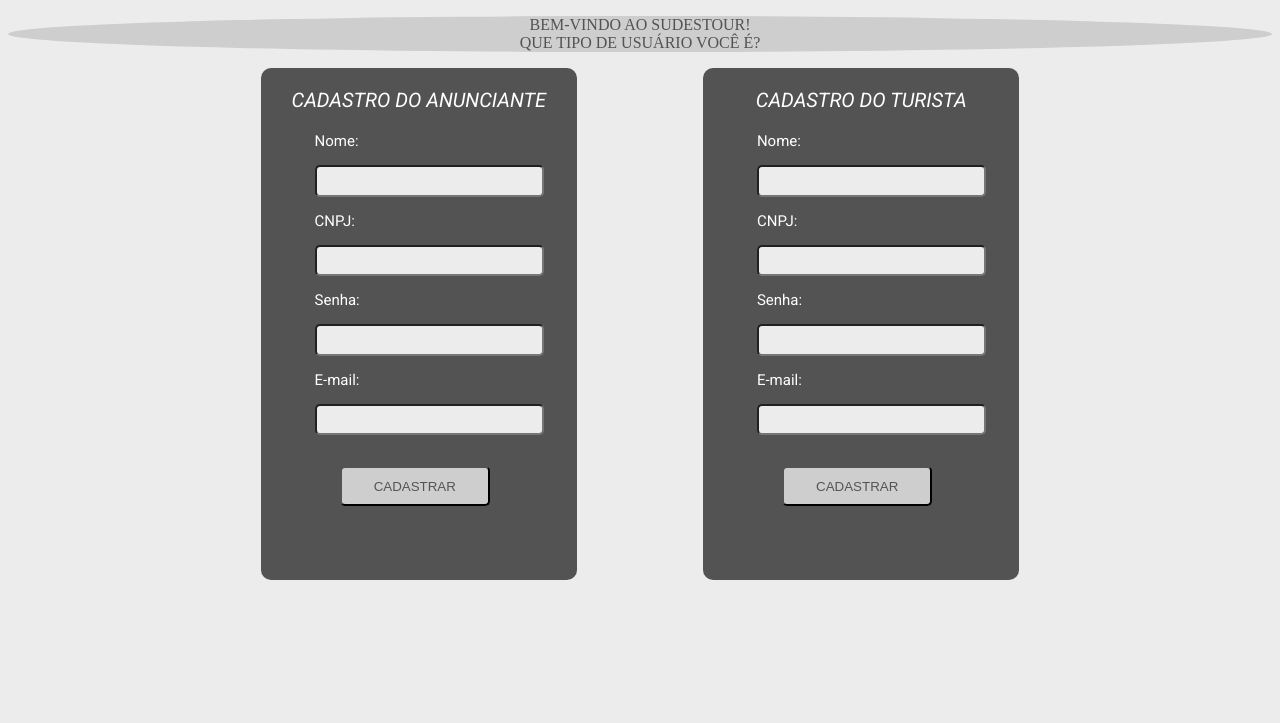
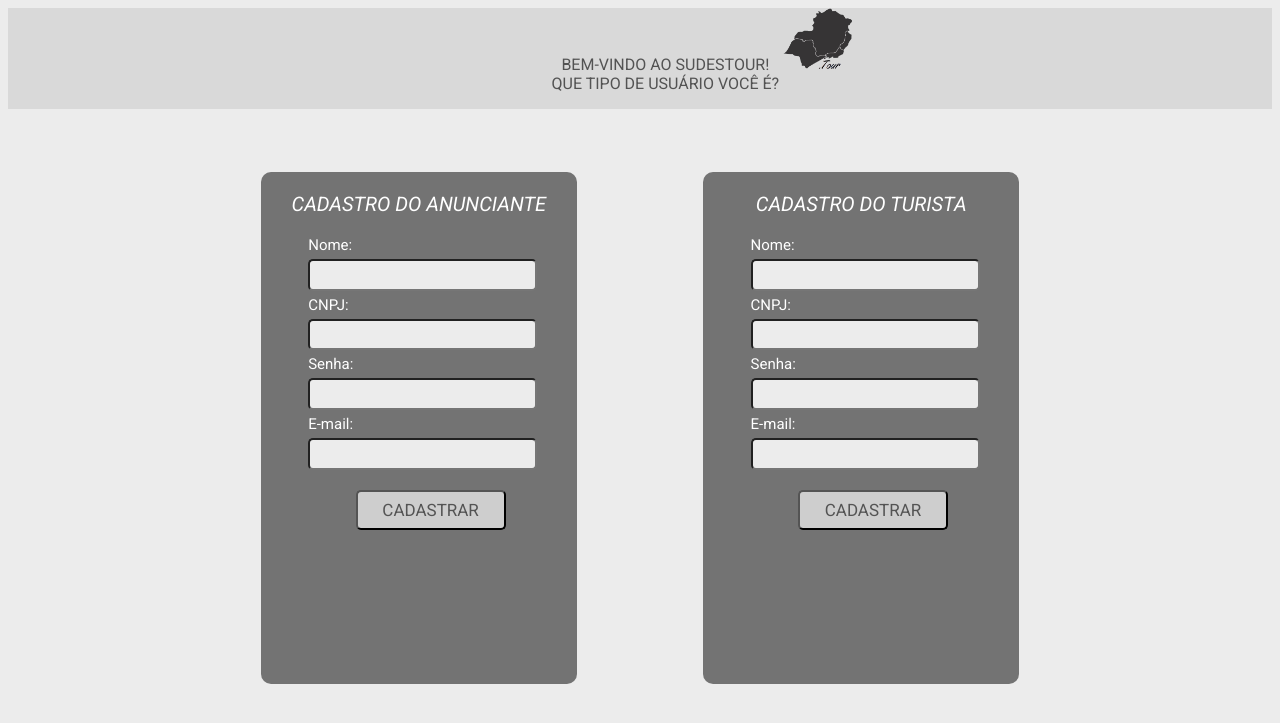
Before and after one commit to gfpig/sudestour, a PHP site: page /paginas/cadastro.html in a window 1280 px wide. Shown: the top 723 px of the page. Run offline with PHP 8.4, Linux system fonts and the light colour scheme.

Commit message:
apenas ajeitando algumas posicoes

```diff
--- a/paginas/cadastro.html
+++ b/paginas/cadastro.html
@@ -10,8 +10,11 @@
 </head>
 <body>
     <div class="cabecalho">
-        <p class="titulo">BEM-VINDO AO SUDESTOUR! <br>
-        QUE TIPO DE USUÁRIO VOCÊ É?</p>
+        <div class="div_titulo">
+            <p class="titulo">BEM-VINDO AO SUDESTOUR! <br>
+            QUE TIPO DE USUÁRIO VOCÊ É?</p>
+        </div>
+        <img src="../images/logos/sudestour_logo.png" width="70" height="62">
     </div>
 
         <div class="cadastro_anunciante">
--- a/style_cadastro.css
+++ b/style_cadastro.css
@@ -16,6 +16,11 @@ h3 {
     color: #535353;
 }
 
+.div_titulo {
+    margin-left: 43%;
+    display: inline-flex;
+}
+
 .tipo_conta {
     font-family: 'Roboto', sans-serif;
     font-size: 18px;
@@ -26,8 +31,9 @@ h3 {
 }
 
 .cabecalho {
-    background-color: #CECECE;
-    border-radius: 50%;
+    background-color: #D9D9D9;
+    color: #737373;
+    font-family: 'Roboto', sans-serif;
 }
 
 .container_tiposconta {
@@ -41,24 +47,24 @@ h3 {
 .cadastro_anunciante {
     height: 80%;
     min-width: 25% !important;
-    background-color: #535353;
+    background-color: #737373;
     border: #535353;
     border-radius: 10px;
     float:left;
     margin-left: 20%;
-    /*margin-top: 30%;
+    margin-top: 5%;
     /*display: inline-flex;*/
 }
 
 .cadastro_turista {
     height: 80%;
     min-width: 25% !important;
-    background-color: #535353;
+    background-color: #737373;
     border: #535353;
     border-radius: 10px;
     float: right;
     margin-right: 20%;
-    /*margin-top: 30%;*/
+    margin-top: 5%;
 }
 
 label {
@@ -66,23 +72,25 @@ label {
     font-size: 15px;
     color: white;
     margin-top: 4%;
-    margin-left: 17%;
+    margin-left: 15%;
 }
 
 .texto {
     background-color: #ECECEC;
     color: black;
     border-radius: 5px;
-    margin: 15px;
-    margin-left: 17%;
+    margin: 5px;
+    margin-left: 15%;
     width: 70%;
     height: 5%;
 }
 
 .cadastrar {
+    font-family: 'Roboto', sans-serif;
+    font-size: 17px;
     border-radius: 5px;
     margin-top: 5%;
-    margin-left: 25%;
+    margin-left: 30%;
     width: 150px;
     height: 40px;
     background-color: #CECECE;
```
Also changed, not shown: images/logos/photothumb.db.
